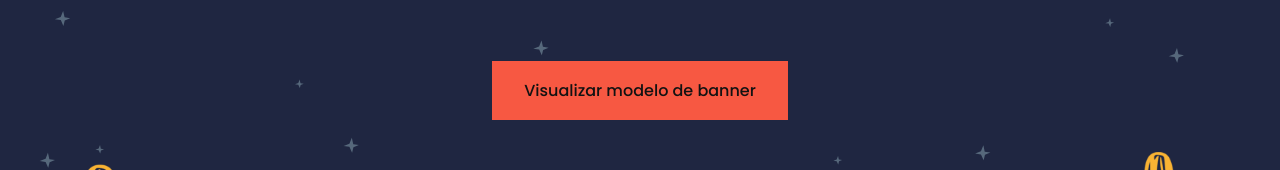
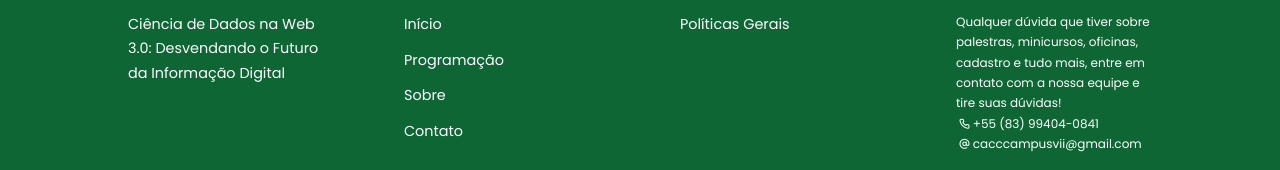
Before and after one commit to uepb-campusvii-computacao/Sercomp-Website, a React (Vite) app: page /articles in a window 1280 px wide. Shown: the part 1278-1448 px from the top of the page. Built offline with nearby package versions, Linux system fonts and the light colour scheme.

Commit message:
fix: remove comissao e modelo banner 2023 da pagina de artigos

```diff
--- a/src/pages/Articles/Articles.jsx
+++ b/src/pages/Articles/Articles.jsx
@@ -1,7 +1,7 @@
 import Accordion from "../../components/Accordion/Accordion.jsx";
 import Comissao from "../../components/Comissao/Comissao";
-import { comissaoArtigosData } from "../../data/ComissoesData.js";
 import styles from "./Articles.module.css";
+import PropTypes from 'prop-types';
 
 function ImportantsDate() {
   return (
@@ -172,6 +172,24 @@ function Presentation() {
   );
 }
 
+function SectionButton({ href }) {
+  return (
+    <div className={styles.sectionButtons}>
+      <a
+        href={href}
+        className="btn btn-primary"
+        target="_blank"
+      >
+        Visualizar modelo de banner{" "}
+      </a>
+    </div>
+  )
+}
+
+SectionButton.propTypes = {
+  href: PropTypes.string.isRequired
+}
+
 export default function Articles() {
   return (
     <section className={"container"}>
@@ -189,6 +207,8 @@ export default function Articles() {
       />
       <Accordion title={"Publicação"} content={<Publication />} />
       <Accordion title={"Apresentação"} content={<Presentation />} />
+
+      {/*
         <Comissao
           comissaoData={comissaoArtigosData}
           title={"Comitê de Programa"}
@@ -196,16 +216,8 @@ export default function Articles() {
             "O Comitê de Programa é formado pelos seguintes professores do curso de Ciência da Computação da Universidade Estadual da Paraíba, Campus VII."
           }
         />
+      */}
 
-      <div className={styles.sectionButtons}>
-        <a
-          href="https://www.canva.com/design/DAFhLbfm-5c/GAtVL-XUzMgLc-WuIHSxEQ/view?utm_content=DAFhLbfm-5c&utm_campaign=designshare&utm_medium=link&utm_source=publishsharelink"
-          className="btn btn-primary"
-          target="_blank"
-        >
-          Visualizar modelo de banner{" "}
-        </a>
-      </div>
     </section>
   );
 }
```
Lines whose indentation alone changed are shown as unchanged.
